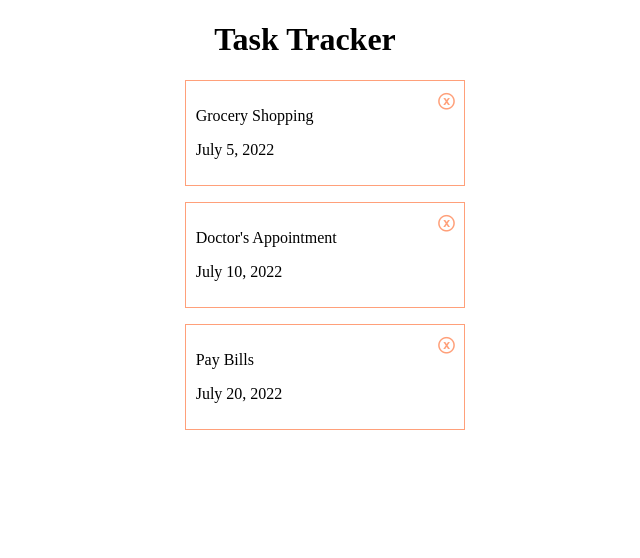
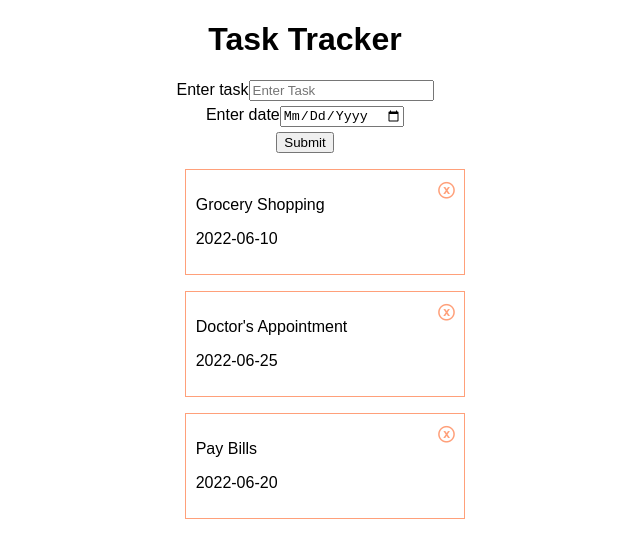
Before and after one commit to itsninam/vue, a Vue app: page / in a window 1280 px wide. Shown: the top 558 px of the page, without its empty margins (335-975 px from the left). Built offline with nearby package versions, Linux system fonts and the light colour scheme.

Commit message:
obtain user input and display to page

```diff
--- a/src/App.vue
+++ b/src/App.vue
@@ -1,21 +1,28 @@
 <template>
+  <h1>Task Tracker</h1>
   <div class="wrapper">
+    <UserInput @submit-task="addTask" />
     <Tasks :tasks="tasks" @delete-task="deleteTask" />
   </div>
 </template>
 
 <script>
 import Tasks from "./components/Tasks.vue";
+import UserInput from "./components/UserInput.vue";
 
 export default {
   name: "App",
   components: {
     Tasks,
+    UserInput,
   },
   //remove each task on click
   methods: {
     deleteTask(id) {
       this.tasks = this.tasks.filter((task) => task.id !== id);
+    },
+    addTask(newTask) {
+      this.tasks = [...this.tasks, newTask];
     },
   },
   data() {
@@ -32,19 +39,19 @@ export default {
       {
         id: 1,
         task: "Grocery Shopping",
-        date: "July 5, 2022",
+        date: "2022-06-10",
         reminder: true,
       },
       {
         id: 2,
         task: "Doctor's Appointment",
-        date: "July 10, 2022",
+        date: "2022-06-25",
         reminder: true,
       },
       {
         id: 3,
         task: "Pay Bills",
-        date: "July 20, 2022",
+        date: "2022-06-20",
         reminder: false,
       },
     ];
@@ -53,9 +60,24 @@ export default {
 </script>
 
 <style>
+body {
+  font-family: Arial, Helvetica, sans-serif;
+}
 .wrapper {
   max-width: 1200px;
   width: 85%;
   margin: 0 auto;
 }
+
+h1 {
+  text-align: center;
+}
+
+form {
+  text-align: center;
+}
+
+input {
+  text-transform: capitalize;
+}
 </style>
--- a/src/components/Tasks.vue
+++ b/src/components/Tasks.vue
@@ -1,5 +1,4 @@
 <template>
-  <h1>Task Tracker</h1>
   <!-- loop over tasks array and display items on page -->
   <ul v-for="task in tasks">
     <li>
@@ -16,7 +15,7 @@ export default {
   props: {
     tasks: Array,
   },
-  emits: ["delete-task"],
+  emits: ["delete-task", "submit-task"],
   methods: {
     deleteTask(id) {
       //emit function to app.vue
@@ -27,10 +26,6 @@ export default {
 </script>
 
 <style scoped>
-h1 {
-  text-align: center;
-}
-
 li {
   list-style: none;
   border: 1px solid lightsalmon;
--- /dev/null
+++ b/src/components/UserInput.vue
@@ -0,0 +1,67 @@
+<template>
+  <form action="" @submit="onSubmit">
+    <div>
+      <label for="task">Enter task</label>
+      <input
+        type="text"
+        id="task"
+        name="task"
+        placeholder="Enter task"
+        v-model="task"
+      />
+    </div>
+
+    <div>
+      <label for="date">Enter date</label>
+      <!-- two-way data binding w/ v-model -->
+      <input
+        type="date"
+        id="date"
+        name="date"
+        placeholder="Enter date"
+        v-model="date"
+      />
+    </div>
+
+    <button>Submit</button>
+  </form>
+</template>
+<script>
+export default {
+  name: "UserInput",
+  data() {
+    return {
+      task: "",
+      date: "",
+    };
+  },
+  methods: {
+    onSubmit(event) {
+      //form validation
+      event.preventDefault();
+      if (!this.task) {
+        return alert("Please enter a task");
+      }
+
+      //create new task object with user input
+      const newTask = {
+        id: Math.floor(Math.random() * 1000),
+        task: this.task,
+        date: this.date.toLocaleString(),
+      };
+
+      //clear form
+      this.task = "";
+      this.date = "";
+
+      //emit new task object to App.vue component
+      this.$emit("submit-task", newTask);
+    },
+  },
+};
+</script>
+<style scoped>
+div {
+  margin-bottom: 5px;
+}
+</style>
```
